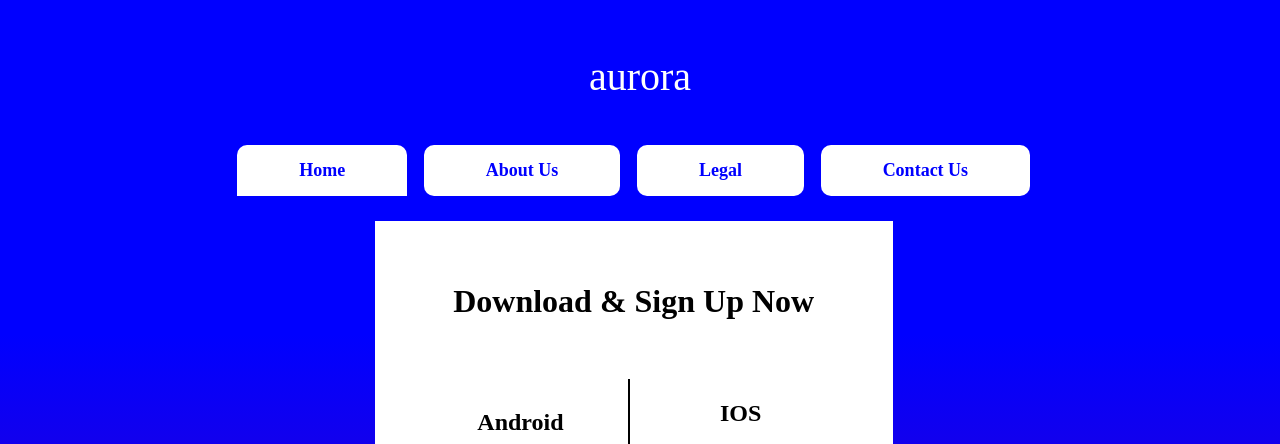
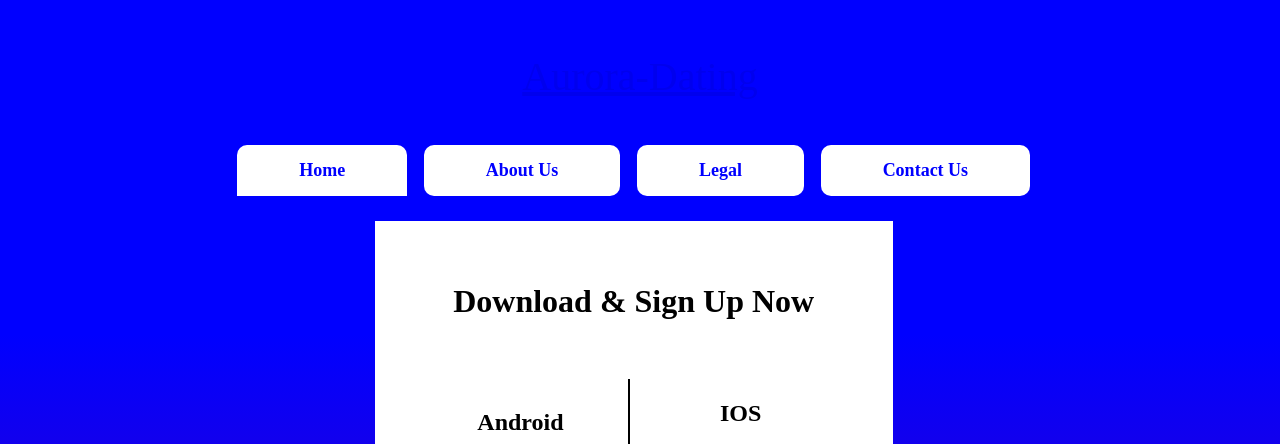
Before and after one commit to rubigrg/aurora-dating, a plain HTML site: page index.html in a window 1280 px wide. Shown: the top 444 px of the page. Drawn offline with Linux system fonts and the light colour scheme; a web font is replaced by a local one.

Commit message:
Update index.html

```diff
--- a/index.html
+++ b/index.html
@@ -14,8 +14,8 @@
 
 <body>
 
-<div class="logo">
-    aurora
+  <div class="logo">
+    <a href="index.html">Aurora-Dating</a>
 </div>
 
 <!--Menu Bar-->
```
